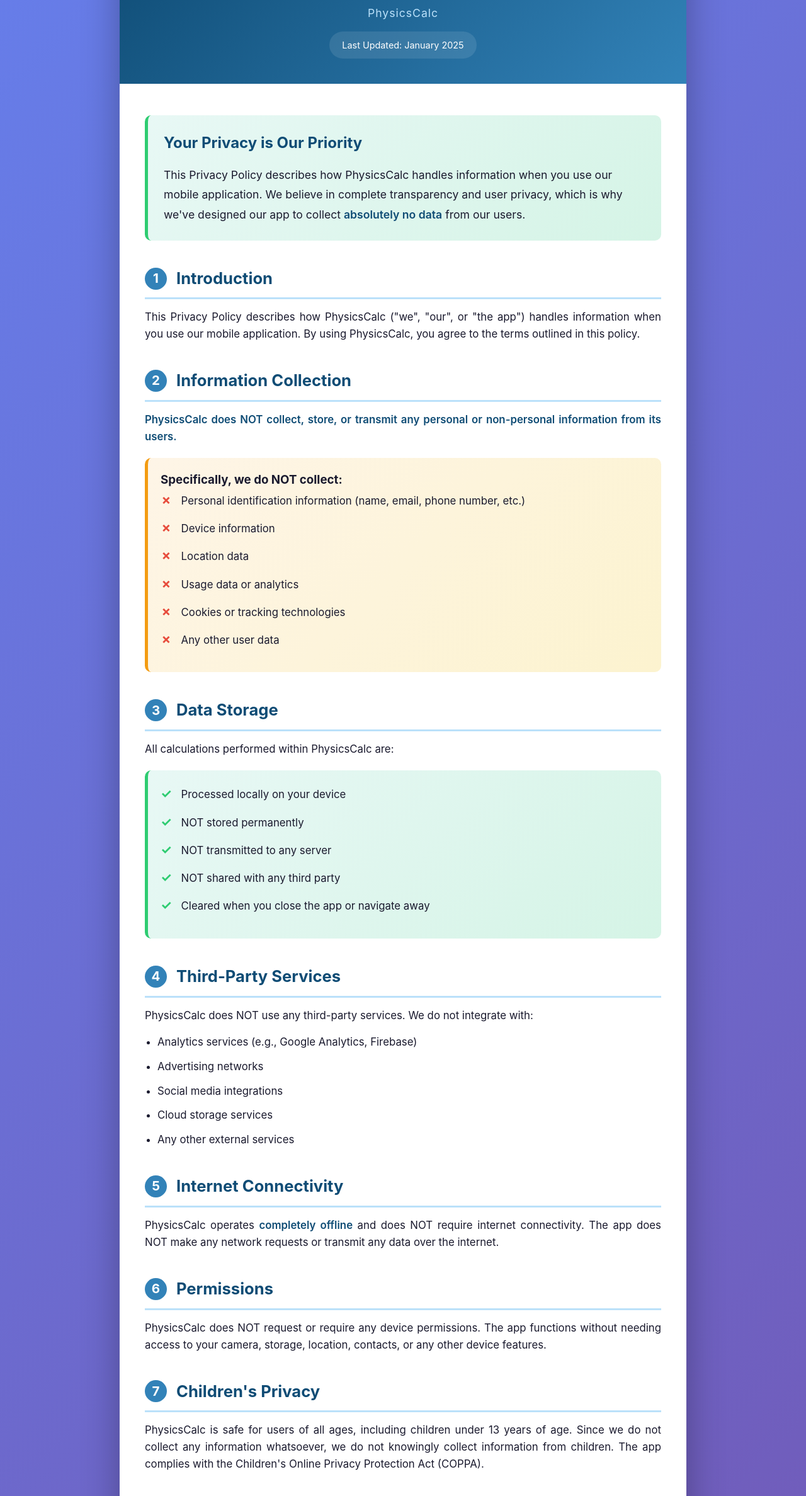
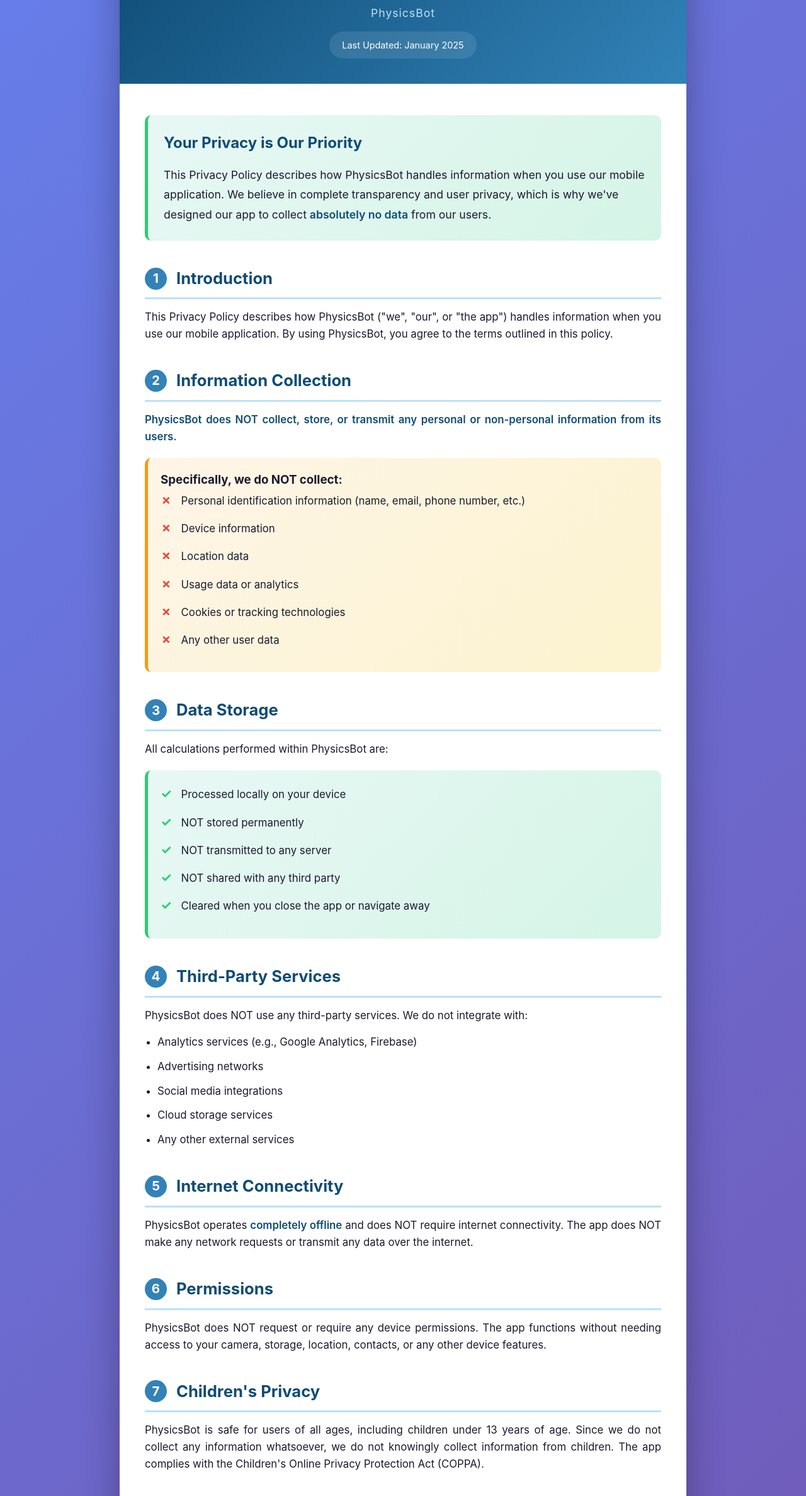
Before and after one commit to perezonye-cpu/PhysicsBot-Privacy-Policy, a plain HTML site: page index.html in a window 1280 px wide. Shown: the part 127-2502 px from the top of the page at 63% size. Drawn offline with Linux system fonts and the light colour scheme.

Commit message:
Update Privacy Policy for PhysicsBot
change in name

```diff
--- a/index.html
+++ b/index.html
@@ -3,9 +3,9 @@
 <head>
     <meta charset="UTF-8">
     <meta name="viewport" content="width=device-width, initial-scale=1.0">
-    <meta name="description" content="Privacy Policy for PhysicsCalc - A professional physics calculator app that collects zero data and respects your privacy.">
-    <meta name="keywords" content="PhysicsCalc, privacy policy, physics calculator, privacy">
-    <meta name="author" content="PhysicsCalc">
+    <meta name="description" content="Privacy Policy for PhysicsBot - A professional physics calculator app that collects zero data and respects your privacy.">
+    <meta name="keywords" content="PhysicsBot, privacy policy, physics calculator, privacy">
+    <meta name="author" content="PhysicsBot">
     <title>Privacy Policy - PhysicsCalc</title>
     <style>
         * {
@@ -316,7 +316,7 @@
     <div class="container">
         <div class="header">
             <h1>Privacy Policy</h1>
-            <div class="app-name">PhysicsCalc</div>
+            <div class="app-name">PhysicsBot</div>
             <div class="last-updated">Last Updated: January 2025</div>
         </div>
 
@@ -324,7 +324,7 @@
             <div class="intro">
                 <h2>Your Privacy is Our Priority</h2>
                 <p>
-                    This Privacy Policy describes how PhysicsCalc handles information when you use our mobile application.
+                    This Privacy Policy describes how PhysicsBot handles information when you use our mobile application.
                     We believe in complete transparency and user privacy, which is why we've designed our app to collect
                     <strong>absolutely no data</strong> from our users.
                 </p>
@@ -336,8 +336,8 @@
                     Introduction
                 </h2>
                 <p>
-                    This Privacy Policy describes how PhysicsCalc ("we", "our", or "the app") handles information
-                    when you use our mobile application. By using PhysicsCalc, you agree to the terms outlined in this policy.
+                    This Privacy Policy describes how PhysicsBot ("we", "our", or "the app") handles information
+                    when you use our mobile application. By using PhysicsBot, you agree to the terms outlined in this policy.
                 </p>
             </div>
 
@@ -347,7 +347,7 @@
                     Information Collection
                 </h2>
                 <p>
-                    <strong>PhysicsCalc does NOT collect, store, or transmit any personal or non-personal information from its users.</strong>
+                    <strong>PhysicsBot does NOT collect, store, or transmit any personal or non-personal information from its users.</strong>
                 </p>
 
                 <div class="no-collect">
@@ -368,7 +368,7 @@
                     <span class="section-number">3</span>
                     Data Storage
                 </h2>
-                <p>All calculations performed within PhysicsCalc are:</p>
+                <p>All calculations performed within PhysicsBot are:</p>
 
                 <div class="yes-collect">
                     <ul>
@@ -387,7 +387,7 @@
                     Third-Party Services
                 </h2>
                 <p>
-                    PhysicsCalc does NOT use any third-party services. We do not integrate with:
+                    PhysicsBot does NOT use any third-party services. We do not integrate with:
                 </p>
                 <ul>
                     <li>Analytics services (e.g., Google Analytics, Firebase)</li>
@@ -404,7 +404,7 @@
                     Internet Connectivity
                 </h2>
                 <p>
-                    PhysicsCalc operates <strong>completely offline</strong> and does NOT require internet connectivity.
+                    PhysicsBot operates <strong>completely offline</strong> and does NOT require internet connectivity.
                     The app does NOT make any network requests or transmit any data over the internet.
                 </p>
             </div>
@@ -415,7 +415,7 @@
                     Permissions
                 </h2>
                 <p>
-                    PhysicsCalc does NOT request or require any device permissions. The app functions without
+                    PhysicsBot does NOT request or require any device permissions. The app functions without
                     needing access to your camera, storage, location, contacts, or any other device features.
                 </p>
             </div>
@@ -426,7 +426,7 @@
                     Children's Privacy
                 </h2>
                 <p>
-                    PhysicsCalc is safe for users of all ages, including children under 13 years of age.
+                    PhysicsBot is safe for users of all ages, including children under 13 years of age.
                     Since we do not collect any information whatsoever, we do not knowingly collect information
                     from children. The app complies with the Children's Online Privacy Protection Act (COPPA).
                 </p>
@@ -438,7 +438,7 @@
                     Data Security
                 </h2>
                 <p>
-                    Since PhysicsCalc does not collect, store, or transmit any user data, there is no user data
+                    Since PhysicsBot does not collect, store, or transmit any user data, there is no user data
                     that could be compromised, stolen, or misused. Your privacy is guaranteed by design.
                 </p>
             </div>
@@ -482,7 +482,7 @@
                     International Users
                 </h2>
                 <p>
-                    PhysicsCalc can be used anywhere in the world. Since we collect no data, there are no
+                    PhysicsBot can be used anywhere in the world. Since we collect no data, there are no
                     international data transfer concerns. The app complies with GDPR, CCPA, and other privacy
                     regulations by virtue of collecting no personal information.
                 </p>
@@ -494,7 +494,7 @@
                     Consent
                 </h2>
                 <p>
-                    By using PhysicsCalc, you consent to this Privacy Policy and our practices regarding data
+                    By using PhysicsBot, you consent to this Privacy Policy and our practices regarding data
                     (or lack thereof). If you do not agree with this policy, please do not use the app.
                 </p>
             </div>
@@ -508,7 +508,7 @@
             <div class="summary">
                 <h2>Privacy Summary</h2>
                 <p style="text-align: center; margin-bottom: 30px; font-size: 1.1em;">
-                    PhysicsCalc is a privacy-first application that puts you in complete control:
+                    PhysicsBot is a privacy-first application that puts you in complete control:
                 </p>
                 <ul>
                     <li>Collects ZERO data</li>
@@ -525,8 +525,8 @@
         </div>
 
         <div class="footer">
-            <p><strong>PhysicsCalc</strong> - Professional Physics Calculator</p>
-            <p>Copyright © 2025 PhysicsCalc. All rights reserved.</p>
+            <p><strong>PhysicsBot</strong> - Professional Physics Calculator</p>
+            <p>Copyright © 2025 PhysicsBot. All rights reserved.</p>
             <p>Made with ❤️ for students and educators worldwide</p>
         </div>
     </div>
```
